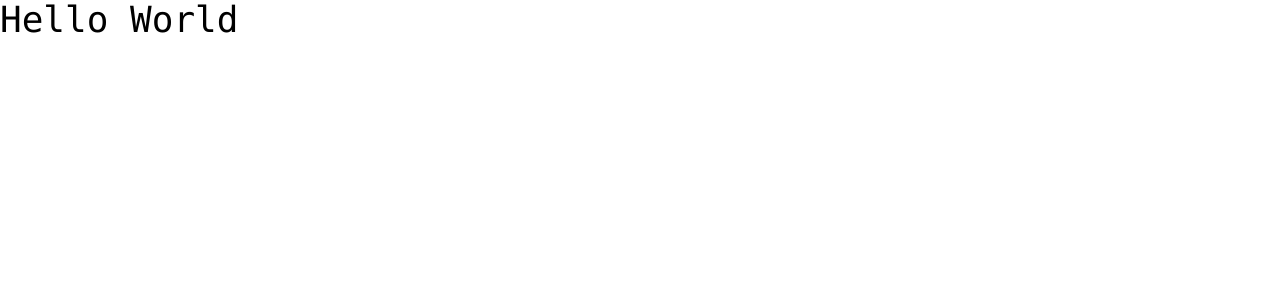
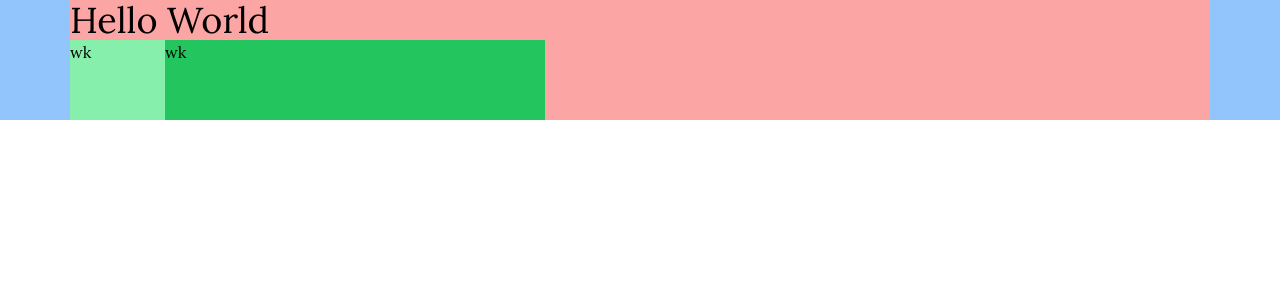
Before and after one commit to ngodingo/landing-page, a Next.js app: page / in a window 1280 px wide. Shown: the top 300 px of the page. Built offline with nearby package versions, Linux system fonts and the light colour scheme.

Commit message:
try nextjs font

```diff
--- a/components/layout.js
+++ b/components/layout.js
@@ -1,46 +1,35 @@
-
-export function Section ({id, className, children}) {
-
-  const defaultClassName = 'w-full'
-
-  return (
-    <section
-      id={id}
-      className={defaultClassName + className} >
-        {children}
-    </section>
-  )
-}
-
 
 export function Container ({id, className, children, fluid}) {
 
   const isFluidWidth = fluid
     ? 'w-full'
-    : 'sm:max-w-[620px] md:max-w-[720px] lg:max-w-[960px] xl:max-w-[1140px]'
+    : 'm-auto sm:max-w-[620px] md:max-w-[720px] lg:max-w-[960px] xl:max-w-[1140px]'
 
   return (
     <div
       id={id}
-      className={isFluidWidth + className} >
+      className={`${isFluidWidth} ${className}`} >
         {children}
     </div>
   )
 }
 
 
-export function Grid ({id, className, children, cols}) {
 
-  const defaultClassName = `w-full grid grid-cols-${cols}`
+export function Grid ({id, className, children}) {
+
+  const defaultClassName = `w-full grid`
+  const defaultCols = 'grid-cols-4 md:grid-cols-8 lg:grid-cols-12'
 
   return (
     <div
       id={id}
-      className={defaultClassName + className} >
+      className={`${defaultClassName} ${defaultCols} ${className}`} >
         {children}
     </div>
   )
 }
+
 
 
 export function Col ({id, className, children}) {
@@ -58,13 +47,17 @@ export function Col ({id, className, children}) {
 
 
 /*
-
   layout.js khusus untuk elemen layout
 
-  cols
-  kolom pada grid bernilai 1-12
 
+  Container
+  - ada 2 tipe width (fluid dan default)
 
+  Grid
+  - default width
+  - default column breakpoints
+
+  Col
 
   references: https://github.com/hymos-two/forzanove-beta/blob/main/components/grid.js
 */
--- a/pages/index.js
+++ b/pages/index.js
@@ -1,15 +1,18 @@
+
 import Head from 'next/head'
+import { Container, Grid, Col } from '../components/layout'
 
-// import { Inter } from '@next/font/google'
-// const inter = Inter({ subsets: ['latin'] })
+import { Lora } from '@next/font/google'
+const lora = Lora({ subsets: ['latin'] })
+
 
 
 export default function Home() {
   return (
     <>
       <HtmlHead />
-      <main>
-        <h1 className="font-mono text-4xl">Hello World</h1>
+      <main className={lora.className}>
+        <Percobaan1 />
       </main>
     </>
   )
@@ -34,6 +37,28 @@ function HtmlHead () {
   )
 }
 
+function Percobaan1 () {
+  return (
+    <section className='w-full bg-blue-300'>
+
+      <Container className='bg-red-300'>
+        <h1 className="text-4xl">Hello World</h1>
+      </Container>
+
+      <Container className='bg-red-300'>
+        <Grid>
+          <Col className=''>
+            <div className="w-full h-20 bg-green-300">wk</div>
+          </Col>
+          <Col className='col-span-4'>
+            <div className="w-full h-20 bg-green-500">wk</div>
+          </Col>
+        </Grid>
+      </Container>
+
+    </section>
+  )
+}
 
 
 
```
